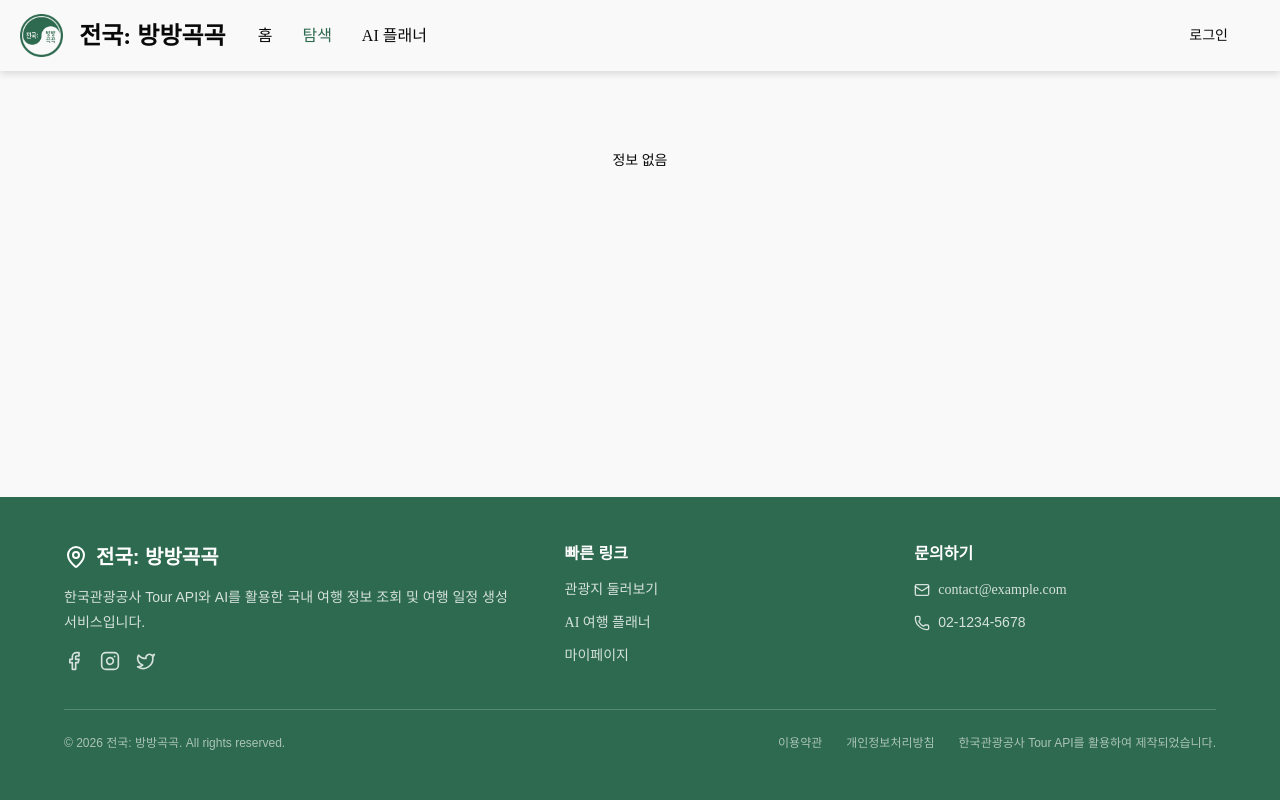
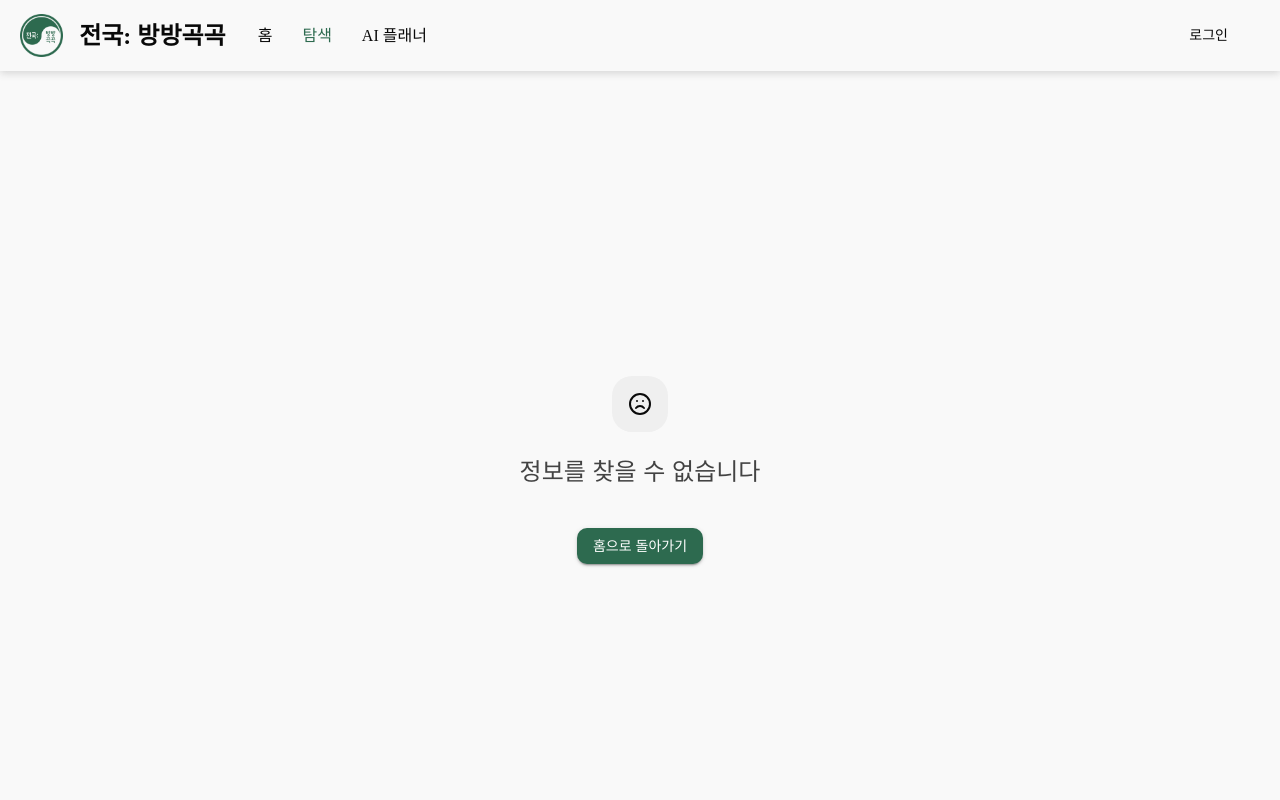
Before and after one commit to SoYoungLEE-me/bangbang-trip, a React (Vite) app: page /spots/1 in a window 1280 px wide. Shown: the top 800 px of the page. Built offline with nearby package versions, Linux system fonts and the light colour scheme; no server answers; a web font is replaced by a local one.

Commit message:
feat: 상세페이지 정보 없음 처리

```diff
--- a/src/pages/SpotDetailPage/SpotDetailPage.tsx
+++ b/src/pages/SpotDetailPage/SpotDetailPage.tsx
@@ -1,5 +1,5 @@
-import { Box } from "@mui/material";
-import { useParams } from "react-router-dom";
+import { Box, Typography, Button } from "@mui/material";
+import { useParams, useNavigate } from "react-router-dom";
 
 import { useTourSpotDetailCommon } from "../../hooks/useTourSpotDetailCommon";
 import { useTourSpotDetailInfo } from "../../hooks/useTourSpotDetailInfo";
@@ -21,9 +21,12 @@ import type {
   TourCourseInfoItem,
 } from "../../models/tourDetail";
 import LoadingSpinner from "../../common/components/LoadingSpinner";
+import { Frown } from "lucide-react";
+import theme from "../../theme";
 
 const SpotDetailPage = () => {
   const { id } = useParams<{ id: string }>();
+  const navigate = useNavigate();
 
   const { data: spotData, isLoading: isCommonLoading } =
     useTourSpotDetailCommon({ contentId: id! });
@@ -51,7 +54,45 @@ const SpotDetailPage = () => {
     return <LoadingSpinner />;
   }
 
-  if (!spot) return <Box sx={{ p: 10, textAlign: "center" }}>정보 없음</Box>;
+  if (!spot) {
+    return (
+      <Box
+        sx={{
+          height: "100vh",
+          display: "flex",
+          flexDirection: "column",
+          alignItems: "center",
+          justifyContent: "center",
+          minHeight: "60vh",
+          textAlign: "center",
+          gap: 3,
+        }}
+      >
+        <Box
+          sx={{
+            display: "flex",
+            alignItems: "center",
+            justifyContent: "center",
+            borderRadius: "1.25rem",
+            padding: "1rem",
+            backgroundColor: theme.palette.background.paper,
+          }}
+        >
+          <Frown />
+        </Box>
+        <Typography variant="h5" color="text.secondary">
+          정보를 찾을 수 없습니다
+        </Typography>
+        <Button
+          variant="contained"
+          onClick={() => navigate("/")}
+          sx={{ mt: 2, borderRadius: "0.625rem" }}
+        >
+          홈으로 돌아가기
+        </Button>
+      </Box>
+    );
+  }
 
   const introDetails = getIntroDetails(
     introData?.response?.body?.items?.item?.[0]
```
